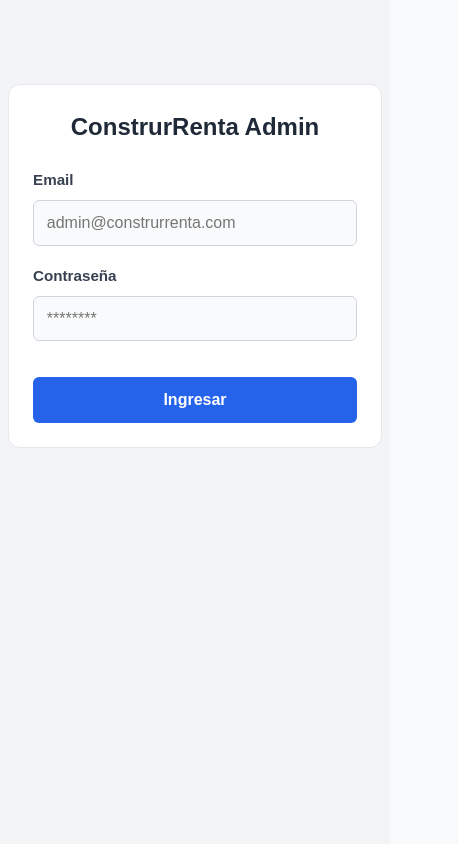
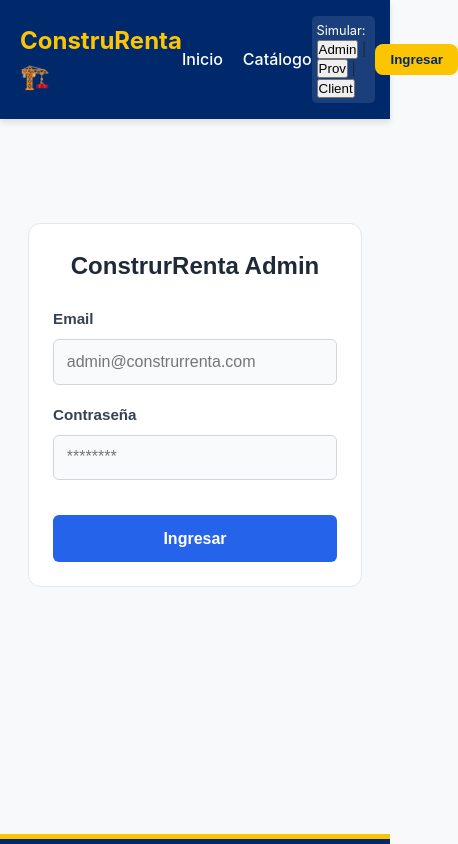
Before and after one commit to victormoreno-2007/proyecto-spring-boot-front, a React (Vite) app: page /login in a window 390 px wide. Shown: the top 844 px of the page, 458 px wide, since content can reach past the window. Built offline with nearby package versions, Linux system fonts and the light colour scheme.

Commit message:
feat: :sparkles: se integra el contenido del header y el footer al login existente

```diff
--- a/src/App.tsx
+++ b/src/App.tsx
@@ -1,46 +1,19 @@
-import { BrowserRouter, Routes, Route, Navigate } from 'react-router-dom';
-import { Header } from './components/common/Header';
-import { Footer } from './components/common/Footer';
-
-// TUS PÁGINAS
-import { InventoryPage } from './pages/provider/InventoryPage';
-
-// PLACEHOLDERS (Páginas vacías para que no falle la app mientras tus amigos trabajan)
-const Home = () => <div className="container" style={{textAlign:'center', marginTop:'50px'}}><h1>🏠 Página de Inicio</h1><p>Bienvenido a ConstruRenta</p></div>;
-const Catalogo = () => <div className="container"><h1>🛒 Catálogo Público (Para Cliente y Todos)</h1></div>;
-const Login = () => <div className="container"><h1>🔐 Login</h1></div>;
-const AdminDashboard = () => <div className="container"><h1>👔 Panel de Administrador</h1><p>Gestión de usuarios y reportes</p></div>;
-const ClientRentals = () => <div className="container"><h1>🎒 Mis Alquileres (Cliente)</h1></div>;
+import { BrowserRouter } from 'react-router-dom';
+import { AuthProvider } from './contexts/AuthContext';
+import AppRouter from './routes/AppRouter';
+import './index.css'; // Importamos los estilos globales aquí
 
 function App() {
   return (
+
     <BrowserRouter>
-      <Header />
-      <main style={{ minHeight: '80vh' }}>
-        <Routes>
-          {/* RUTAS PÚBLICAS */}
-          <Route path="/" element={<Home />} />
-          <Route path="/catalogo" element={<Catalogo />} />
-          <Route path="/login" element={<Login />} />
 
-          {/* 🟦 RUTAS DE ADMINISTRADOR (Compañero 1) */}
-          <Route path="/admin/*" element={<AdminDashboard />} />
+      <AuthProvider>
 
-          {/* 🟩 RUTAS DE PROVEEDOR (TÚ) */}
-          {/* Aquí es donde trabajarás principalmente */}
-          <Route path="/provider/inventario" element={<InventoryPage />} />
-          <Route path="/provider/reservas" element={<div className="container"><h1>📅 Gestión de Solicitudes</h1></div>} />
+        <AppRouter />
 
-          {/* 🟨 RUTAS DE CLIENTE (Compañero 2) */}
-          <Route path="/client/*" element={<ClientRentals />} />
+      </AuthProvider>
 
-          {/* Ruta por defecto si se pierden */}
-          <Route path="*" element={<Navigate to="/" replace />} />
-        </Routes>
-      </main>
-
-      {/* FOOTER */}
-      <Footer />
     </BrowserRouter>
   );
 }
--- a/src/main.tsx
+++ b/src/main.tsx
@@ -2,9 +2,10 @@ import React from 'react';
 import ReactDOM from 'react-dom/client';
 import AppRouter from './routes/AppRouter';
 import './index.css';
+import App from './App';
 
 ReactDOM.createRoot(document.getElementById('root')!).render(
   <React.StrictMode>
-    <AppRouter />
+    <App />
   </React.StrictMode>,
 );
--- a/src/pages/login/LoginPage.css
+++ b/src/pages/login/LoginPage.css
@@ -1,30 +1,20 @@
-/* src/pages/LoginPage.css */
 
-/* 1. EL CONTENEDOR PRINCIPAL */
 .login-container {
-    /* Usamos min-height en vez de height fixed para permitir scroll en celulares pequeños o apaisados */
-    min-height: 100vh;
+    min-height: 80vh;
     width: 100%;
 
     display: flex;
     justify-content: center;
     align-items: center;
-
-    background-color: #f3f4f6;
-
-    /* 📱 CLAVE: Padding pequeño para que la tarjeta no toque los bordes del celular */
     padding: 1rem;
-    box-sizing: border-box; /* Para que el padding no rompa el ancho */
+    box-sizing: border-box;
 }
 
-/* 2. LA TARJETA (CARD) */
+
 .login-card {
     background: white;
     width: 100%;
-
-    /* En PC será de 400px, pero en celular ocupará todo el ancho disponible */
     max-width: 400px;
-
     padding: 2.5rem;
     border-radius: 12px;
     box-shadow: 0 10px 25px rgba(0, 0, 0, 0.1);
@@ -64,7 +54,7 @@
     border-radius: 6px;
     font-size: 1rem;
     background-color: #f9fafb;
-    box-sizing: border-box; /* Vital para que no se salga del contenedor */
+    box-sizing: border-box;
 }
 
 .form-input:focus {
@@ -104,22 +94,22 @@
     border: 1px solid #fecaca;
 }
 
-/* 📱 5. REGLAS ESPECIALES PARA CELULARES (Media Queries) */
+
 @media (max-width: 480px) {
     .login-card {
-        padding: 1.5rem; /* Menos relleno para aprovechar espacio */
-        box-shadow: none; /* Opcional: Quitar sombra en pantallas muy peques para que se vea más limpio */
-        border: 1px solid #e5e7eb; /* Borde suave en lugar de sombra */
+        padding: 1.5rem;
+        box-shadow: none;
+        border: 1px solid #e5e7eb;
     }
 
     .login-title {
-        font-size: 1.5rem; /* Título un poco más pequeño */
+        font-size: 1.5rem;
         margin-bottom: 1.5rem;
     }
 
     .login-container {
-        padding: 0.5rem; /* Casi pegado al borde en móviles muy estrechos */
-        align-items: flex-start; /* Subir el login un poco en pantallas cortas */
-        padding-top: 10vh; /* Un poco de aire arriba */
+        padding: 0.5rem;
+        align-items: flex-start;
+        padding-top: 10vh;
     }
 }
--- a/src/routes/AppRouter.tsx
+++ b/src/routes/AppRouter.tsx
@@ -1,28 +1,24 @@
-import { BrowserRouter, Routes, Route, Navigate } from 'react-router-dom';
-import { AuthProvider, useAuth } from '../contexts/AuthContext';
+import { Routes, Route, Navigate } from 'react-router-dom';
 import LoginPage from '../pages/login/LoginPage';
 import UsersPage from '../pages/user/UsersPage';
-import type { JSX } from 'react';
 import ClientHomePage from '../pages/ClientHomePage';
-
-const PrivateRoute = ({ children }: { children: JSX.Element }) => {
-    const { isAuthenticated, isLoading } = useAuth();
-
-    if (isLoading) {
-        return <div style={{ textAlign: 'center', marginTop: '50px' }}>Cargando sistema...</div>;
-    }
-    if (!isAuthenticated) {
-        return <Navigate to="/login" />;
-    }
-    return children;
-}
+import { InventoryPage } from '../pages/provider/InventoryPage'; // Página de Marcela
+import MainLayout from '../layouts/MainLayout';
+import PrivateRoute from './PrivateRoute';
 
 export default function AppRouter() {
     return (
-        <BrowserRouter>
-            <AuthProvider>
         <Routes>
+
+            <Route element={<MainLayout />}>
                 <Route path="/login" element={<LoginPage />} />
+                <Route path="/" element={<Navigate to="/login" replace />} />
+            </Route>
+
+
+            <Route element={<MainLayout />}>
+
+
                 <Route
                     path="/admin/users"
                     element={
@@ -31,6 +27,8 @@ export default function AppRouter() {
                         </PrivateRoute>
                     }
                 />
+
+
                 <Route
                     path="/my-home"
                     element={
@@ -39,9 +37,19 @@ export default function AppRouter() {
                         </PrivateRoute>
                     }
                 />
+
+
+                <Route
+                    path="/my-inventory"
+                    element={
+                        <PrivateRoute>
+                            <InventoryPage />
+                        </PrivateRoute>
+                    }
+                />
+            </Route>
+
             <Route path="*" element={<Navigate to="/login" />} />
         </Routes>
-            </AuthProvider>
-        </BrowserRouter>
     );
 }
```
Lines whose indentation alone changed are shown as unchanged.
